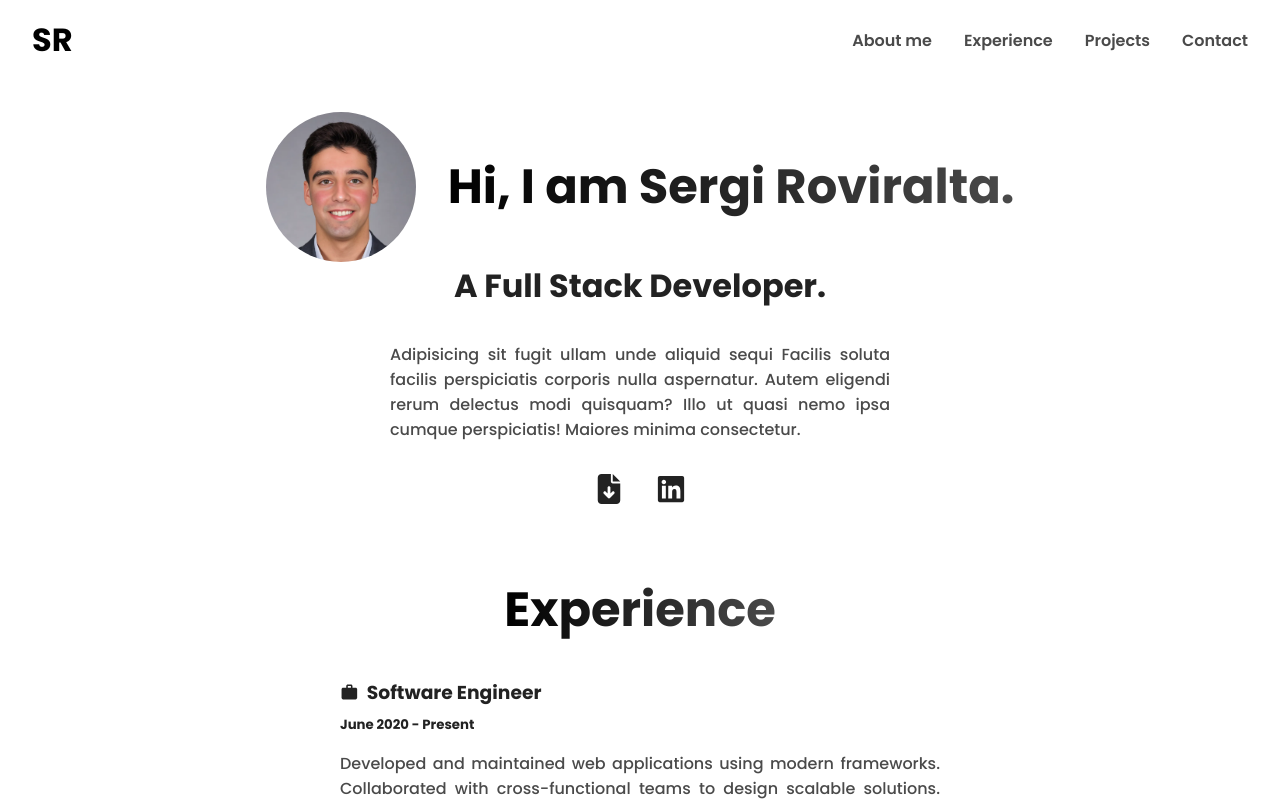
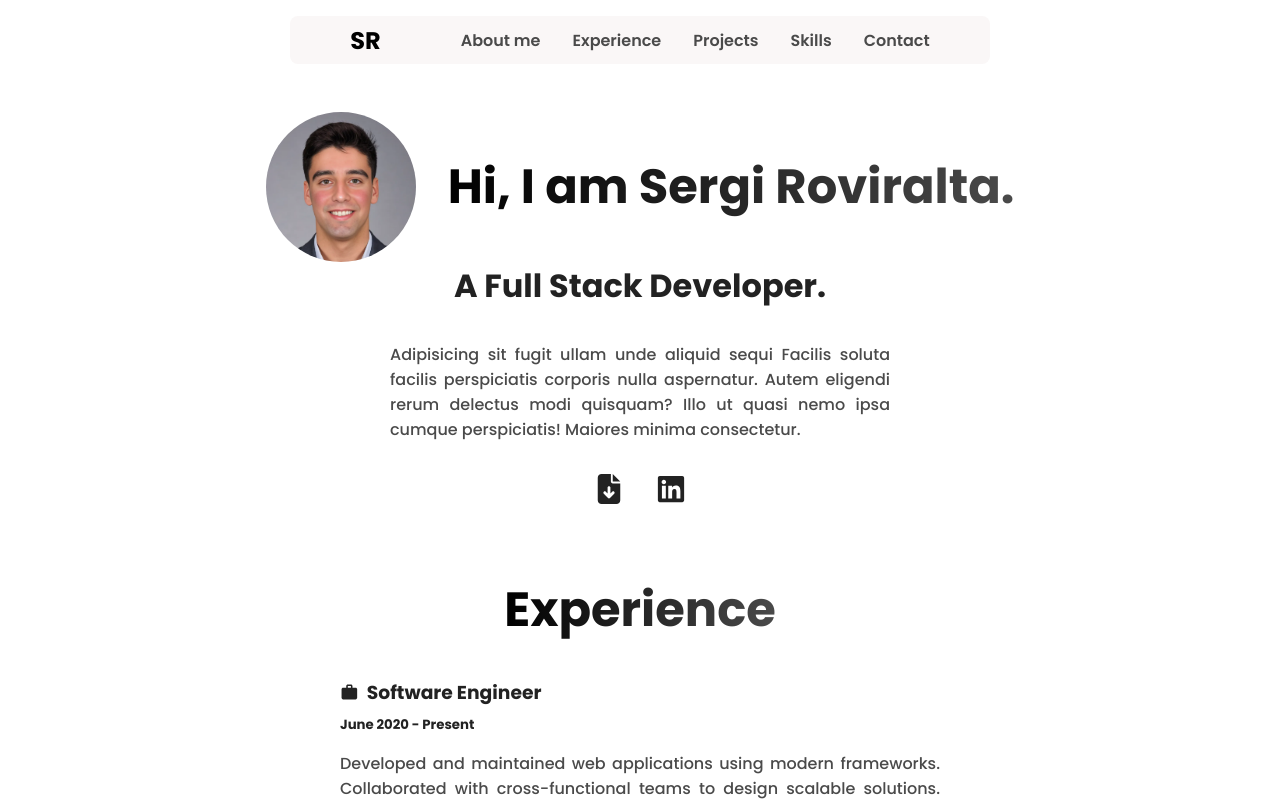
Before and after one commit to roviralta/my-portfolio, a React (Create React App) app: page / in a window 1280 px wide. Shown: the top 801 px of the page. Built offline with nearby package versions, Linux system fonts and the light colour scheme.

Commit message:
change idea of header, not functional. change ham header

```diff
--- a/src/components/About/About.css
+++ b/src/components/About/About.css
@@ -46,7 +46,7 @@
 }
 
 /* Media Query for mobile responsiveness */
-@media (max-width: 768px) {
+@media (max-width: 815px) {
 	.about-picture {
 		margin-bottom: 1rem;
 	}
--- a/src/components/Header/HamHeader.css
+++ b/src/components/Header/HamHeader.css
@@ -13,6 +13,8 @@
 
 .ham-menu-list.open {
 	display: flex;
+	justify-content: center;
+	align-items: center;
 }
 
 .ham-menu-list ul {
--- a/src/components/Header/HamHeader.js
+++ b/src/components/Header/HamHeader.js
@@ -32,6 +32,11 @@ const HamHeader = () => {
 						</a>
 					</li>
 					<li>
+						<a href='#skills' onClick={toggleMenu}>
+							Skills
+						</a>
+					</li>
+					<li>
 						<a href='#contact' onClick={toggleMenu}>
 							Contact
 						</a>
--- a/src/components/Header/Header.css
+++ b/src/components/Header/Header.css
@@ -1,15 +1,32 @@
 .header {
 	display: flex;
-	justify-content: space-between;
+	justify-content: center;
 	align-items: center;
-	height: 5rem;
-	margin: 0 2rem;
+	height: 3rem;
+	margin: 1rem auto;
+	position: fixed;
+	top: 0;
+	left: 0;
+	right: 0;
+	background-color: #faf7f7;
+	border-radius: 8px;
+	width: 700px;
 }
 
 nav {
 	display: flex;
+	justify-content: center;
 	align-items: center;
 	gap: 5rem;
+}
+
+.icon-button {
+	cursor: pointer;
+	transition: font-size 0.2s ease;
+}
+
+.icon-button:hover {
+	font-size: 2rem;
 }
 
 .header-list {
@@ -51,5 +68,7 @@ nav {
 
 	.ham-menu {
 		display: flex;
+		justify-content: center;
+		align-items: center;
 	}
 }
--- a/src/components/Header/Header.js
+++ b/src/components/Header/Header.js
@@ -6,7 +6,15 @@ const Header = () => {
 	return (
 		<>
 			<header className='header'>
-				<h1>SR</h1>
+				<nav>
+					<h1
+						className='icon-button'
+						onClick={() =>
+							window.scrollTo({ top: 0, behavior: 'smooth' })
+						}
+					>
+						SR
+					</h1>
 					<ul className='header-list'>
 						<li>
 							<a href='#about-me'>About me</a>
@@ -17,7 +25,9 @@ const Header = () => {
 						<li>
 							<a href='#projects'>Projects</a>
 						</li>
-
+						<li>
+							<a href='#skills'>Skills</a>
+						</li>
 						<li>
 							<a href='#contact'>Contact</a>
 						</li>
@@ -25,6 +35,7 @@ const Header = () => {
 					<div className='ham-menu'>
 						<HamHeader></HamHeader>
 					</div>
+				</nav>
 			</header>
 		</>
 	)
--- a/src/index.css
+++ b/src/index.css
@@ -1,14 +1,15 @@
-@import url("https://fonts.googleapis.com/css2?family=Poppins:ital,wght@0,100;0,200;0,300;0,400;0,500;0,600;0,700;0,800;0,900;1,100;1,200;1,300;1,400;1,500;1,600;1,700;1,800;1,900&display=swap");
+@import url('https://fonts.googleapis.com/css2?family=Poppins:ital,wght@0,100;0,200;0,300;0,400;0,500;0,600;0,700;0,800;0,900;1,100;1,200;1,300;1,400;1,500;1,600;1,700;1,800;1,900&display=swap');
 
 * {
 	margin: 0;
 	padding: 0;
 	box-sizing: border-box;
-  font-family: "Poppins", sans-serif;
+	font-family: 'Poppins', sans-serif;
 }
 
 body {
 	background: #ffffff;
+	padding-top: 5rem; /* Adjust based on the height of your header */
 }
 
 #title {
```
Lines whose indentation alone changed are shown as unchanged.
